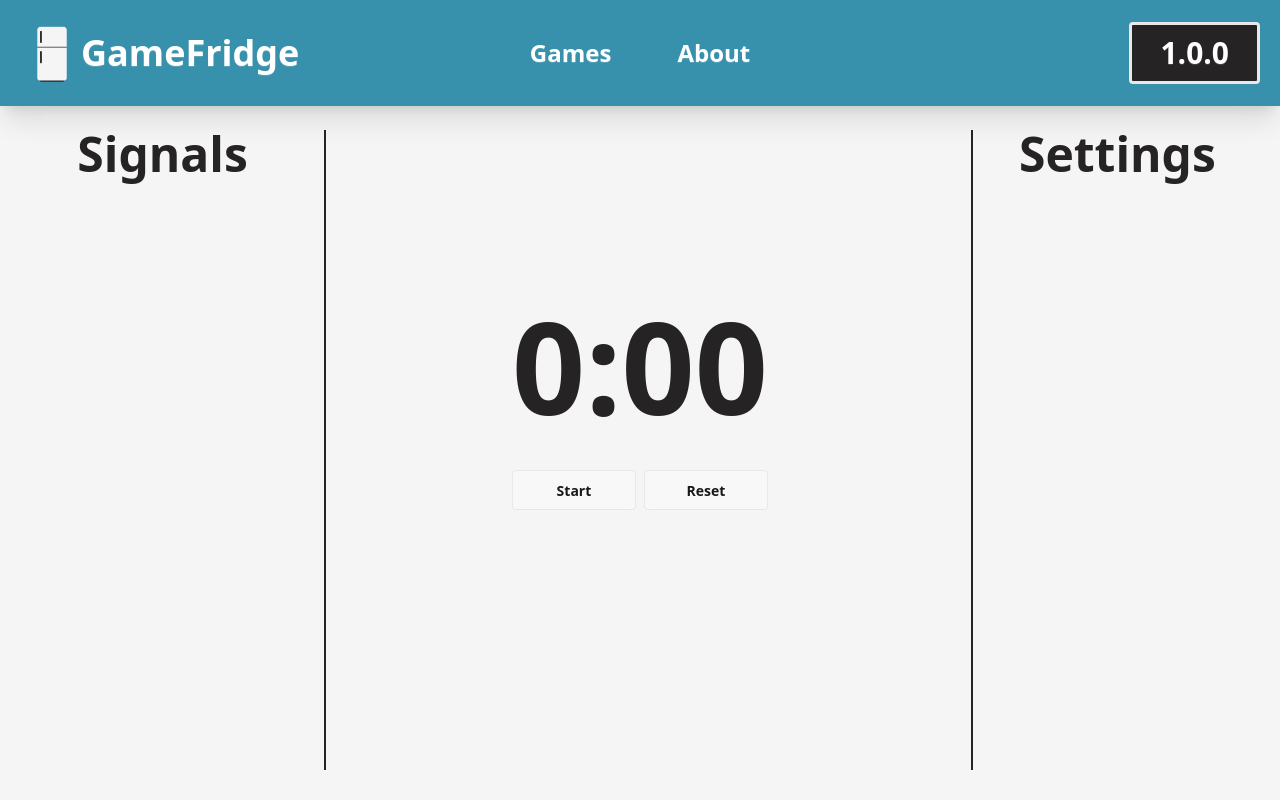
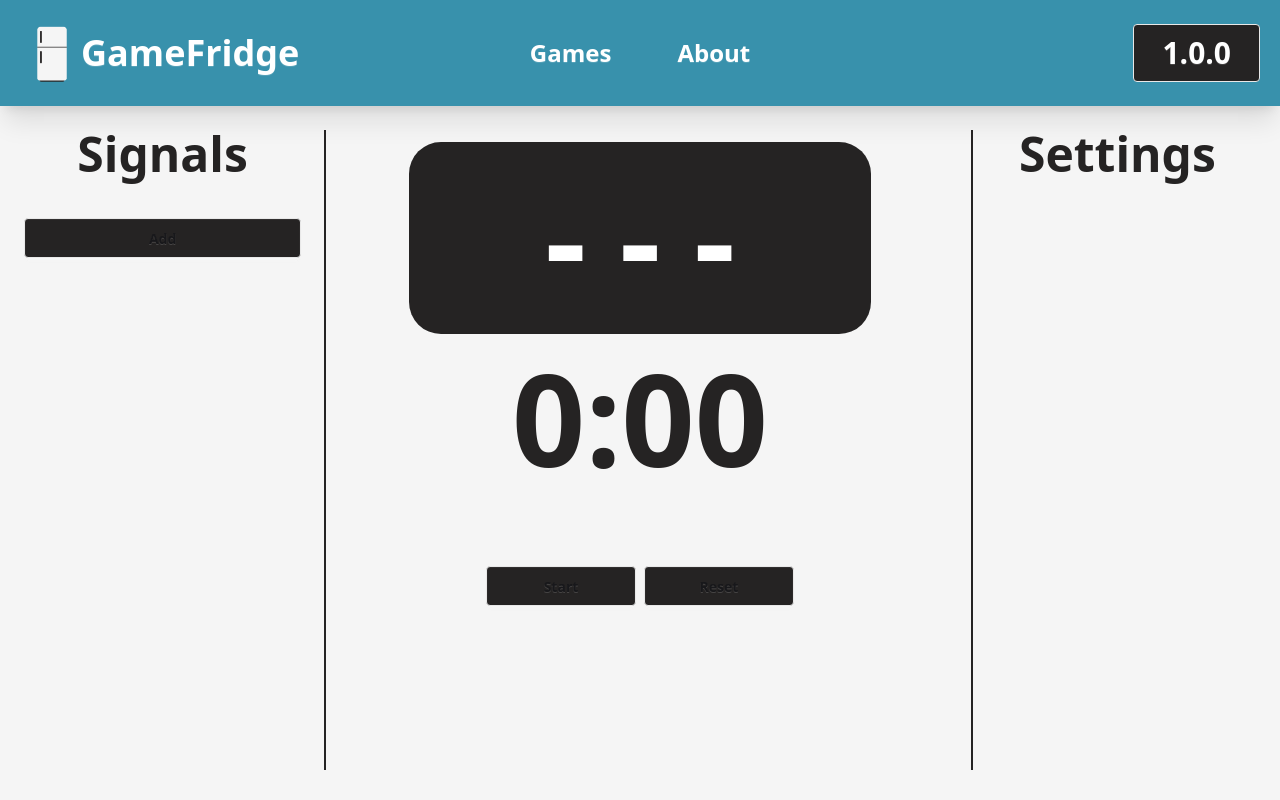
Before and after one commit to anay-schottlabs/web-experiments, a Vue app: page /games/speech-clock in a window 1280 px wide. Built offline with nearby package versions, Linux system fonts and the light colour scheme.

Commit message:
Added basic clock with time signals

```diff
--- a/src/App.vue
+++ b/src/App.vue
@@ -22,7 +22,7 @@ import logo from "./assets/gamefridge_logo.png"
     </div>
     <div class="flex-1 navbar-end">
       <div class="btn bg-palette-black text-white text-3xl p-7 hover:bg-palette-white
-      hover:text-palette-black border-3 shadow-none hover:italic">
+      hover:text-palette-black hover:border-3 hover:border-palette-black border shadow-none hover:italic">
         1.0.0
       </div>
     </div>
--- a/src/games/speech_clock/SpeechClock.vue
+++ b/src/games/speech_clock/SpeechClock.vue
@@ -5,39 +5,160 @@ import { ref, computed } from "vue"
 const timeSeconds = ref(0)
 
 // Converting time value to a formatted string
-const timeText = computed(() => {
-    const minutes = Math.floor(timeSeconds.value / 60);
-    const extraSeconds = timeSeconds.value - minutes * 60
+function getTimeString(seconds) {
+    const minutes = Math.floor(seconds / 60);
+    const extraSeconds = seconds - minutes * 60
     return `${minutes}:${extraSeconds < 10 ? 0 : ""}${extraSeconds}`
-})
+}
+
+const timeText = computed(() => getTimeString(timeSeconds.value))
+
+const chosenSignalText = ref("")
+const chosenSignalTime = ref(30)
+const chosenSignalTimeText = computed(() => getTimeString(chosenSignalTime.value))
+
+// Time signals
+class TimeSignal {
+    constructor(atSeconds, text) {
+        this.atSeconds = atSeconds // the time in seconds at which the signal should be shown
+        this.text = text // what to show on screen when showing the signal
+    }
+}
+
+const timeSignals = ref([])
 
 // State
 const state = ref(PAUSED)
 const PAUSED = "PAUSED"
+const ACTIVE = "ACTIVE"
+
+const defaultSignalText = "- - -"
+const activeTimeSignal = ref(defaultSignalText)
+
+var loop
+
+function startTimer() {
+    state.value = ACTIVE
+    loop = setInterval(() => {
+        timeSeconds.value++
+
+        let foundSignal = false
+        for (let timeSignal of timeSignals.value) {
+            let timeDiff = timeSeconds.value - timeSignal.atSeconds
+            // show the time signal for 3 seconds
+            if (timeDiff >= 0 && timeDiff <= 3) {
+                activeTimeSignal.value = timeSignal.text
+                foundSignal = true
+                break
+            }
+        }
+        if (!foundSignal) activeTimeSignal.value = defaultSignalText
+    }, 250)
+}
+
+function stopTimer() {
+    state.value = PAUSED
+    clearInterval(loop)
+}
+
+function resetTimer() {
+    timeSeconds.value = 0
+}
+
+function addTimeSignal(atSeconds, text) {
+    // reset variables
+    chosenSignalTime.value = 30
+    chosenSignalText.value = ""
+    // add the time signal
+    const signalsSorted = timeSignals.value // copy time signals to a new array
+    signalsSorted.push(new TimeSignal(atSeconds, text)) // add the new time signal
+    signalsSorted.sort((a, b) => a.atSeconds - b.atSeconds) // sort by time
+    timeSignals.value = signalsSorted // assign sorted array back to default array to display in ui
+}
 </script>
 
 <template>
     <div class="grid grid-cols-4 flex h-[80vh]">
         <div class="flex grid grid-cols-10">
-            <div class="text-palette-black font-bold text-5xl text-center col-span-9">Signals</div>
+            <div class="col-span-9">
+                <div class="text-palette-black font-bold text-5xl text-center mb-10">
+                    Signals
+                </div>
+                <button class="btn bg-palette-black w-full mb-10" onclick="add_signal.showModal()">
+                    Add
+                </button>
+                <div
+                v-for="signal in timeSignals"
+                class="card card-body text-palette-black bg-palette-white ring-4 ring-palette-blue w-full mb-5 cursor-pointer">
+                    <span class="text-center text-3xl">
+                        <span class="font-bold">
+                            {{ signal.text }}
+                        </span>
+                        at {{ getTimeString(signal.atSeconds) }}
+                    </span>
+                </div>
+            </div>
             <div class="divider divider-horizontal before:bg-palette-black after:bg-palette-black"></div>
         </div>
-        <div class="col-span-2 m-auto grid grid-rows-2 gap-10">
-            <div class="text-palette-black text-9xl font-bold">
+        <div class="col-span-2 m-auto grid grid-rows-3 gap-5 w-full">
+            <div class="text-white bg-palette-black rounded-4xl text-9xl font-bold text-center w-3/4 mx-auto p-8">
+                {{ activeTimeSignal }}
+            </div>
+            <div class="text-palette-black text-9xl font-bold text-center">
                 {{ timeText }}
             </div>
-            <div class="grid grid-cols-2 gap-2">
-                <button class="btn">
-                    {{ timeSeconds == 0 ? "Start" : "Continue" }}
-                </button>
-                <button class="btn">
-                    {{ state == PAUSED ? "Reset" : "Stop" }}
-                </button>
+            <div class="mx-auto w-1/2">
+                <div v-if="state == PAUSED" class="grid grid-cols-2 gap-2">
+                    <button class="btn bg-palette-black" @click="startTimer">
+                        {{ timeSeconds == 0 ? "Start" : "Continue" }}
+                    </button>
+                    <button class="btn bg-palette-black" @click="resetTimer">
+                        Reset
+                    </button>
+                </div>
+                <div v-if="state == ACTIVE">
+                    <button class="btn w-full" @click="stopTimer">Stop</button>
+                </div>
             </div>
         </div>
         <div class="flex grid grid-cols-10">
             <div class="divider divider-horizontal before:bg-palette-black after:bg-palette-black"></div>
             <div class="text-palette-black font-bold text-5xl text-center col-span-9">Settings</div>
         </div>
+
+        <!-- MODALS BELOW -->
+
+        <dialog id="add_signal" class="modal">
+            <div class="modal-box bg-palette-black">
+                <h3 class="text-2xl font-bold text-white">Add a time signal</h3>
+                <div class="mt-5 grid grid-rows-3 gap-0">
+                    <input
+                    type="text"
+                    placeholder="Signal"
+                    maxlength="5"
+                    class="input bg-palette-white border-none text-palette-black w-full"
+                    v-model="chosenSignalText" />
+                    <div class="grid grid-cols-4 p-2 place-items-center mb-2">
+                        <h4 class="text-2xl font-bold text-white text-center">{{ chosenSignalTimeText }}</h4>
+                        <input
+                        type="range"
+                        min="30"
+                        max="900"
+                        step="30"
+                        v-model="chosenSignalTime"
+                        class="col-span-3 range w-full"
+                        style="--range-bg: var(--color-palette-white); --range-thumb: var(--color-palette-blue); --range-fill: 0">
+                    </div>
+                    <form method="dialog" class="my-1">
+                        <button
+                        @click="() => addTimeSignal(chosenSignalTime, chosenSignalText)"
+                        class="btn bg-palette-black shadow-none ring-2 ring-palette-white w-full"
+                        :class="{ 'btn-disabled': chosenSignalText == '' }">
+                            Done
+                        </button>
+                    </form>
+                </div>
+            </div>
+        </dialog>
     </div>
 </template>
```
